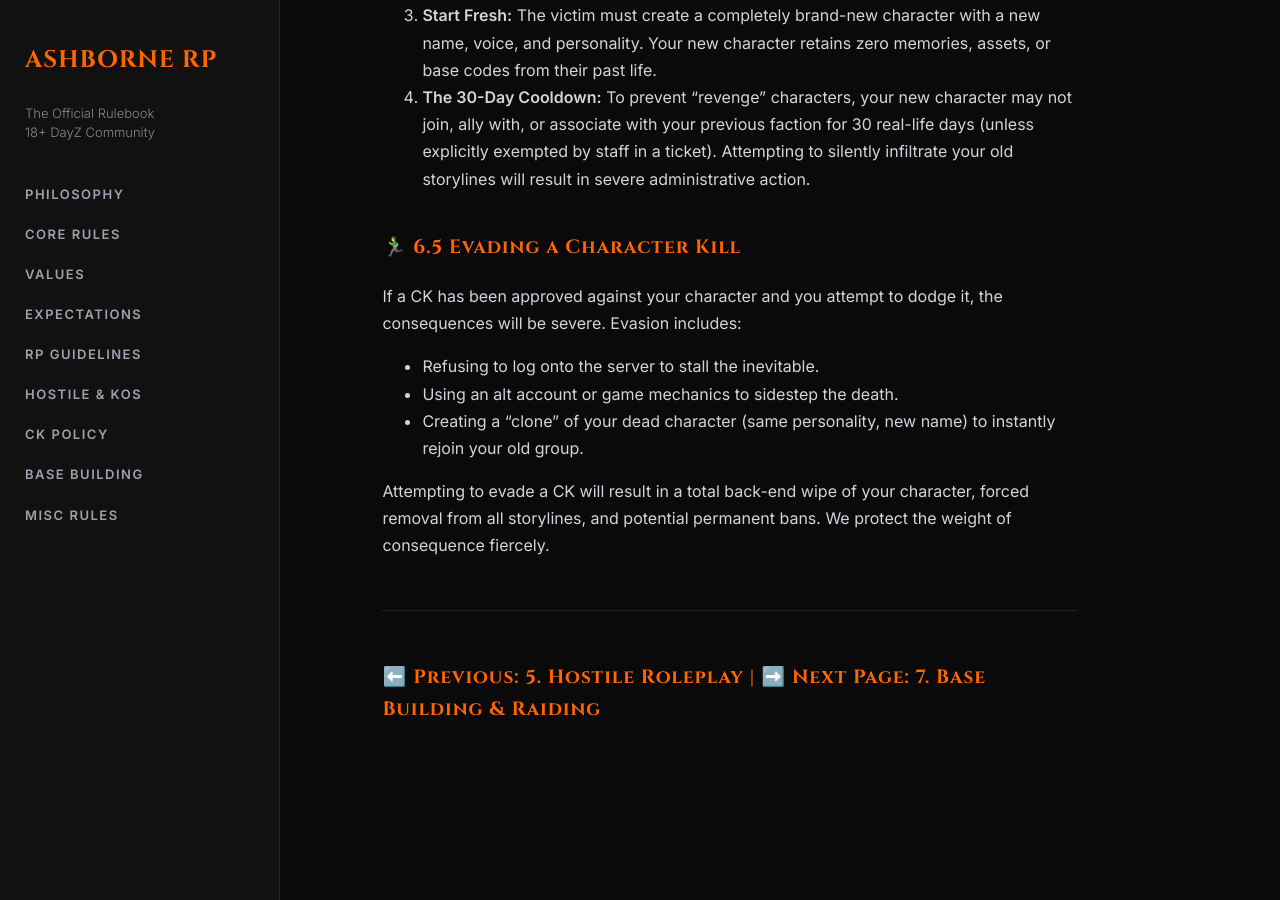
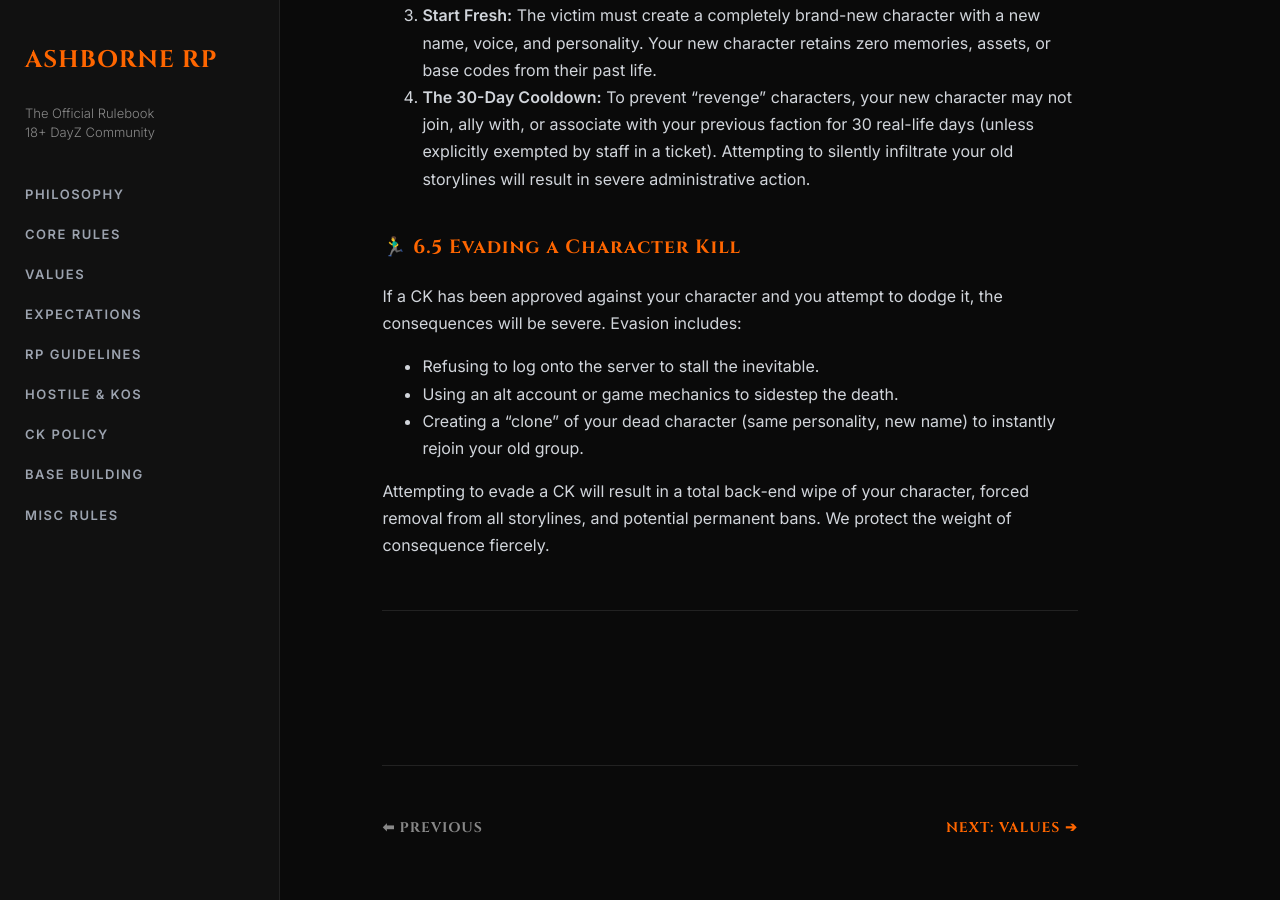
Before and after one commit to AshBorneRP/AshBorne-Rules, a Jekyll site: the page built from character-kill-policy.md, in a window 1280 px wide and 900 px high, scrolled down 1729 px. Built offline with Jekyll 4.4.1, drawn with Linux system fonts in a browser that asks for light colours; our own code applies the rules of GitHub Pages for plain Markdown files; before the commit the page ends 2534 px from its top, so only the background shows below that.

Commit message:
Update character-kill-policy.md

```diff
--- a/character-kill-policy.md
+++ b/character-kill-policy.md
@@ -50,4 +50,9 @@ Attempting to evade a CK will result in a total back-end wipe of your character,
 
 ---
 
-### [⬅️ Previous: 5. Hostile Roleplay](hostile-roleplay.md) | [➡️ Next Page: 7. Base Building & Raiding](base-building.md)
+<br><br>
+<hr>
+<div style="display: flex; justify-content: space-between; font-family: 'Cinzel', serif; font-size: 14px; letter-spacing: 1px;">
+    <a href="./" style="text-decoration: none; color: #888;">⬅ PREVIOUS</a>
+    <a href="community-values" style="text-decoration: none; color: #ff6600;">NEXT: VALUES ➔</a>
+</div>
```
